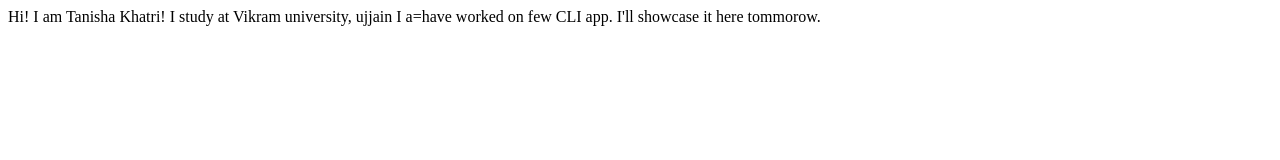
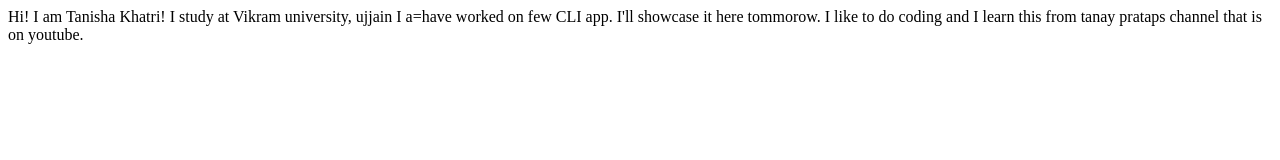
Before and after one commit to TanishaKhatri/TanishaKhatri-site, a plain HTML site: page index.html in a window 1280 px wide. Drawn offline with Linux system fonts and the light colour scheme.

Commit message:
update interest

```diff
--- a/index.html
+++ b/index.html
@@ -9,5 +9,6 @@
     Hi! I am Tanisha Khatri!
     I study at Vikram university, ujjain
     I a=have worked on few CLI app. I'll showcase it here tommorow.
+    I like to do coding and I learn this from tanay prataps channel that is on youtube.
 </body>
 </html>
```
